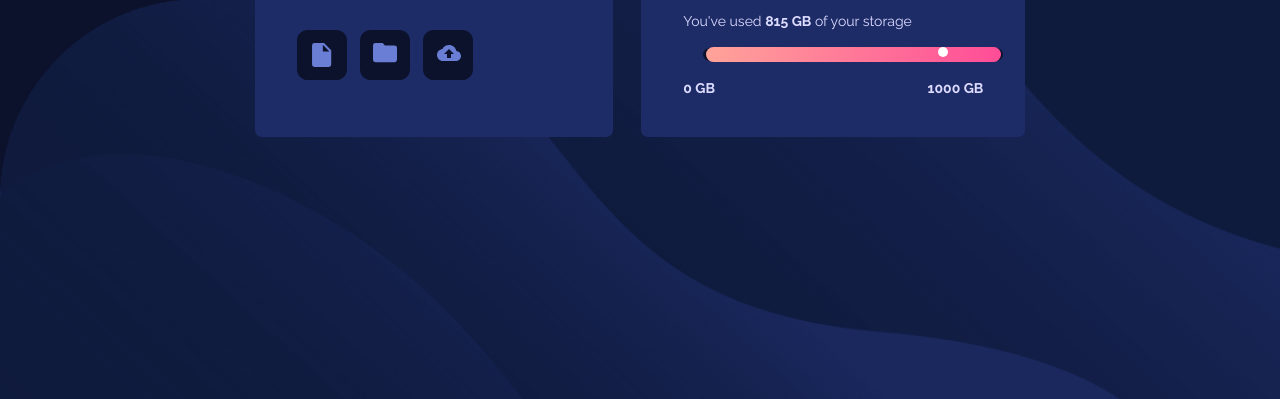
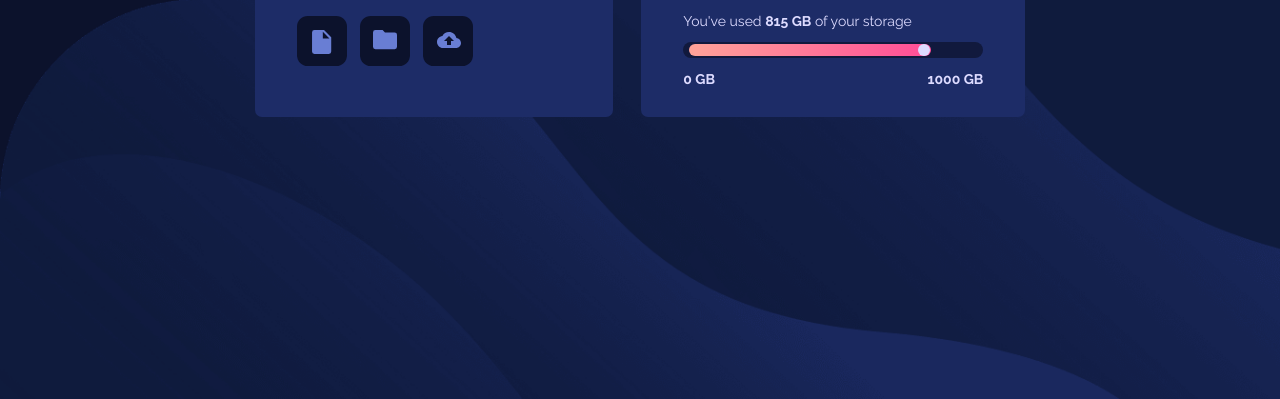
Before and after one commit to Maxime-Boue/Fylo-data-storage-project, a plain HTML site: page index.html in a window 1280 px wide. Shown: the part 401-800 px from the top of the page. Drawn offline with Linux system fonts and the light colour scheme.

Commit message:
range solve problem

```diff
--- a/css/styles.css
+++ b/css/styles.css
@@ -35,7 +35,7 @@ main {
     padding: 3em;
     margin-top: -8em;
     border-radius: 0.5em;
-    height: 250px;
+    height: 230px;
 }
 
 .content {
@@ -105,33 +105,52 @@ main {
     margin-right: 0.3em;
 }
 
-#content__capacity-range {
-    margin: 1.5em;
-    -webkit-appearance: none;
-    height: 10px;
-    width: 100%;
-    border-radius: 50px;
-    background-color: hsl(229, 57%, 11%);
-    padding: 0.5em 0;
+.content__capacity-info {
+
+    margin-bottom: 1em;
+
 }
 
-#content__capacity-range::-webkit-slider-runnable-track {
-  /* width: 100%; */
-  height: 15px;
-  cursor: pointer;
-  margin: 0.2em;
-    border-radius: 50px;
+.content__capacity-range {
+
+    width: 100%;
+    height: 1.3em;
+    background-color: hsla(229, 57%, 11%, 70%);
+    border-radius: 0.65em;
+    display: flex;
+    align-items: center;
+    padding-left: 4px;
+
+
+    }
+
+#content__capacity-range {
+
+    width: 81.5%;
     background: linear-gradient(to right, hsl(6, 100%, 80%), hsl(335, 100%, 65%));
+    height: 0.9em;
+    border-radius: 0.5em;
+    position: relative;
+    -webkit-appearance: none;
+
+    }
+
+#content__capacity-range::-webkit-slider-thumb {
+
+    -webkit-appearance: none;
+
 }
 
-#content__capacity-range::-webkit-slider-thumb {
-  height: 10px;
-  width: 10px;
-  border-radius: 15px;
-  background: #FFFFFF;
-  cursor: pointer;
-  -webkit-appearance: none;
-}
+#content__capacity-range::after {
+
+    content: "";
+    width: 0.9em;
+    height: 0.9em;
+    border-radius: 50%;
+    background-color: hsl(243, 100%, 93%);
+    position: absolute;
+    right: 0.3%;
+    }
 
 .bold {
 
@@ -141,4 +160,28 @@ main {
 .content__capacity-minmax {
     display: flex;
     justify-content: space-between;
+    margin-top: 1em;
 }
+
+#myRange {
+    width: 100%;
+    height: 10px;
+    background-color: #ddd;
+    position: relative;
+  }
+
+  #myRange::-webkit-slider-thumb {
+    appearance: none;
+    width: 10px;
+    height: 20px;
+    background-color: #4CAF50;
+    cursor: pointer;
+    position: absolute;
+  }
+
+  #myRange::-moz-range-thumb-track {
+    width: 10px;
+    height: 20px;
+    background-color: #4CAF50;
+    cursor: pointer;
+  }
--- a/index.html
+++ b/index.html
@@ -36,13 +36,17 @@
           <legend class="content__capacity-rest"><span class="content__capacity-rest--value">185</span> GB left</legend>
           <label for="content__capacity-range"></label>
           <span class="content__capacity-info">You've used <span class="bold">815 GB</span> of your storage</span>
-          <input type="range" id="content__capacity-range" name="content__capacity-range" value="815" min="0" max="1000">
+          <div class="content__capacity-range">
+            <input type="range" id="content__capacity-range" name="content__capacity-range" value="815" min="0" max="1000">
+          </div>
           <div class="content__capacity-minmax">
             <span class="content__capacity-min bold">0 GB</span>
             <span class="content__capacity-max bold">1000 GB</span>
           </div>
         </fieldset>
       </form>
+
+
 
 
     </div>
```
